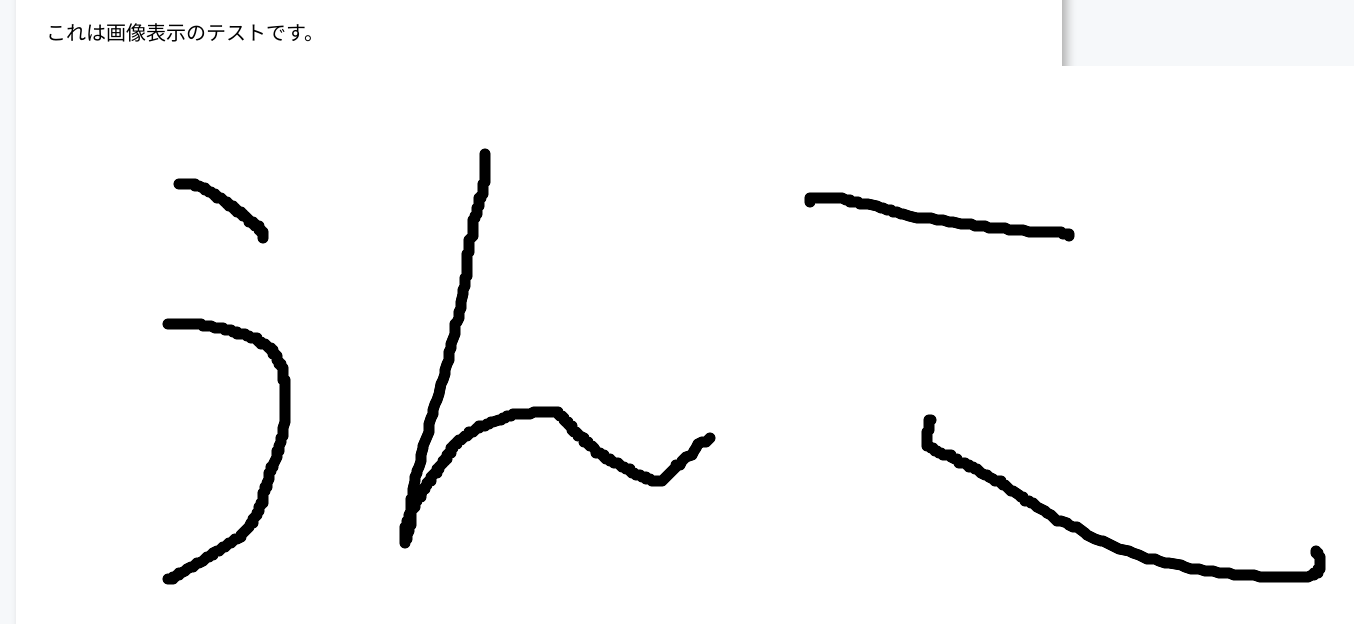
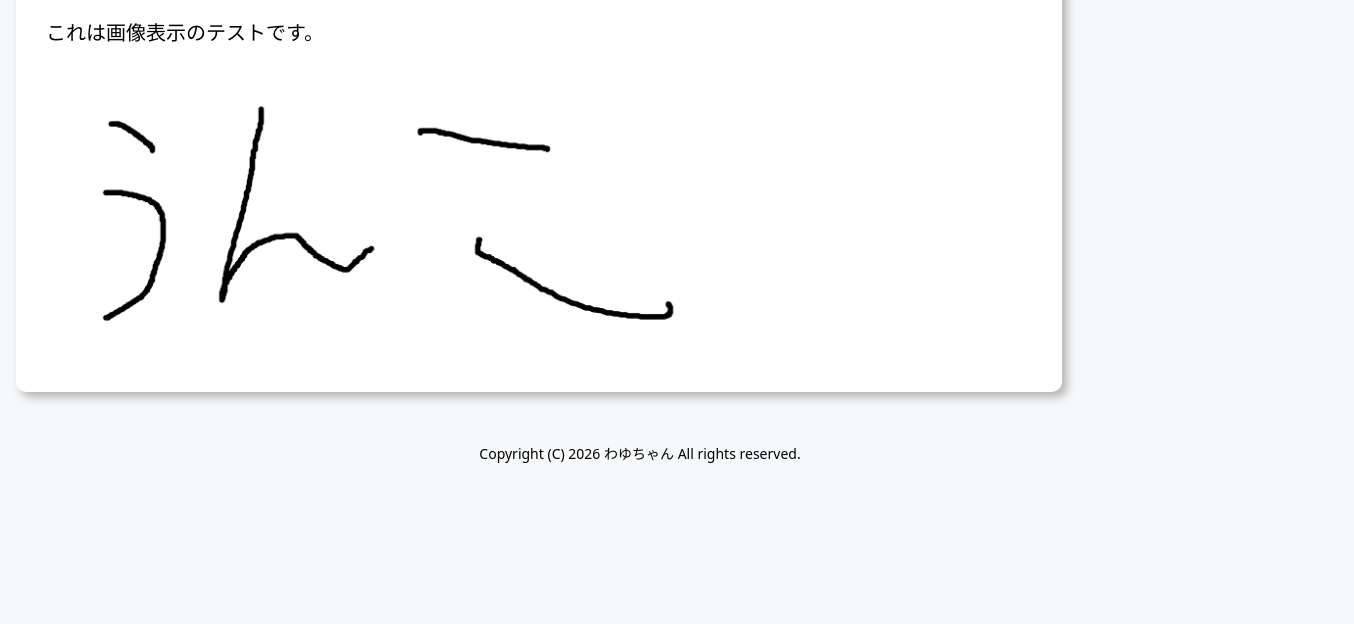
Before and after one commit to wayu-cirno/astro.com, an Astro site: page /content1 in a window 1280 px wide. Shown: the part 176-800 px from the top of the page, 1354 px wide, since content can reach past the window. Built offline with nearby package versions, Linux system fonts and the light colour scheme; Astro itself is replaced by a stand-in of ours.

Commit message:
Update style.css

```diff
--- a/src/styles/style.css
+++ b/src/styles/style.css
@@ -88,3 +88,8 @@ a:active {
 .tiisaku {
     font-size: 14px;
 }
+
+img {
+    width: 65%;
+    height: auto;
+}
```
